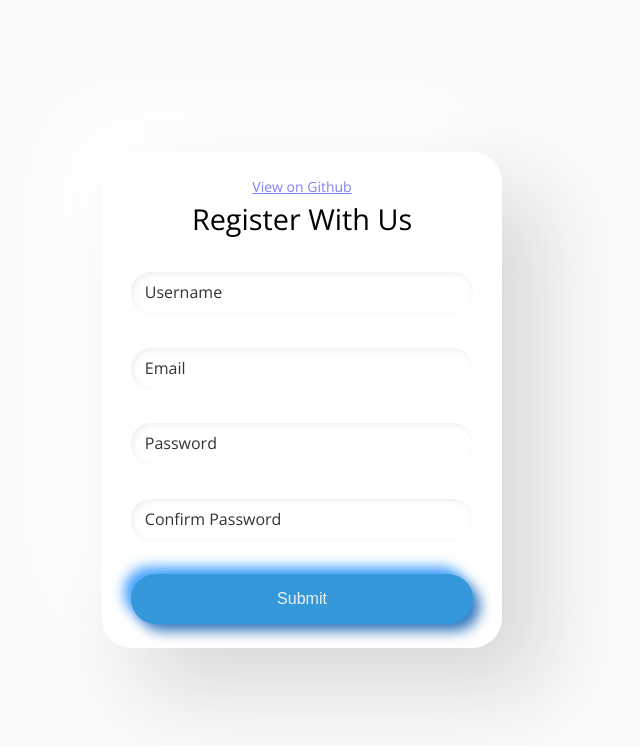
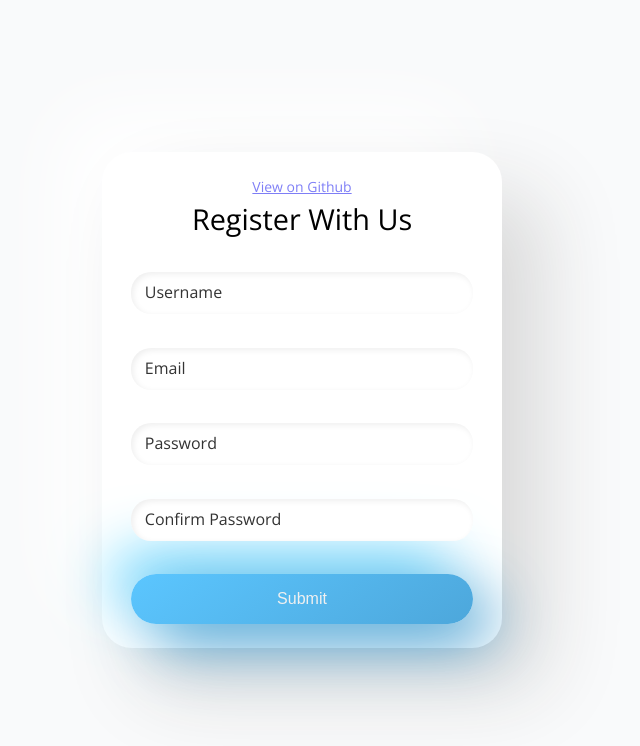
Before and after one commit to laurenclark/form-validation, a website: page index.html in a window 1280 px wide. In both pictures the pointer is over the button "Submit". Shown: the whole page, without its empty margins (338-978 px from the left). Drawn offline with nearby package versions, Linux system fonts and the light colour scheme.

Commit message:
Button neumorphism styles

```diff
--- a/style.css
+++ b/style.css
@@ -256,8 +256,7 @@ h2 {
 
 .form button {
     border-radius: 25px;
-    background: var(--primary-color);
-    box-shadow: 7px 7px 13px #3177bf, -7px -7px 13px #43a1ff;
+    box-shadow: 2px 3px 15px #56585a69, 4px 0px 20px #3498db38;
     color: #f0f0f0;
     display: block;
     font-size: 16px;
@@ -266,6 +265,21 @@ h2 {
     border-radius: 25px;
     width: 100%;
     margin-top: 1rem;
+    border-radius: 50px;
+    background: var(--primary-color);
+    background: linear-gradient(
+        -4deg,
+        hsl(204, 70%, 23%),
+        hsl(204, 70%, 41%),
+        hsl(204, 68%, 62%),
+        hsl(204, 70%, 75%)
+    );
+}
+
+.form button:hover,
+.form button:active {
+    background: linear-gradient(145deg, #5bc6ff, #4da7db);
+    box-shadow: 20px 20px 60px #489dcf, -20px -20px 60px #62d5ff;
 }
 
 input::placeholder {
```
